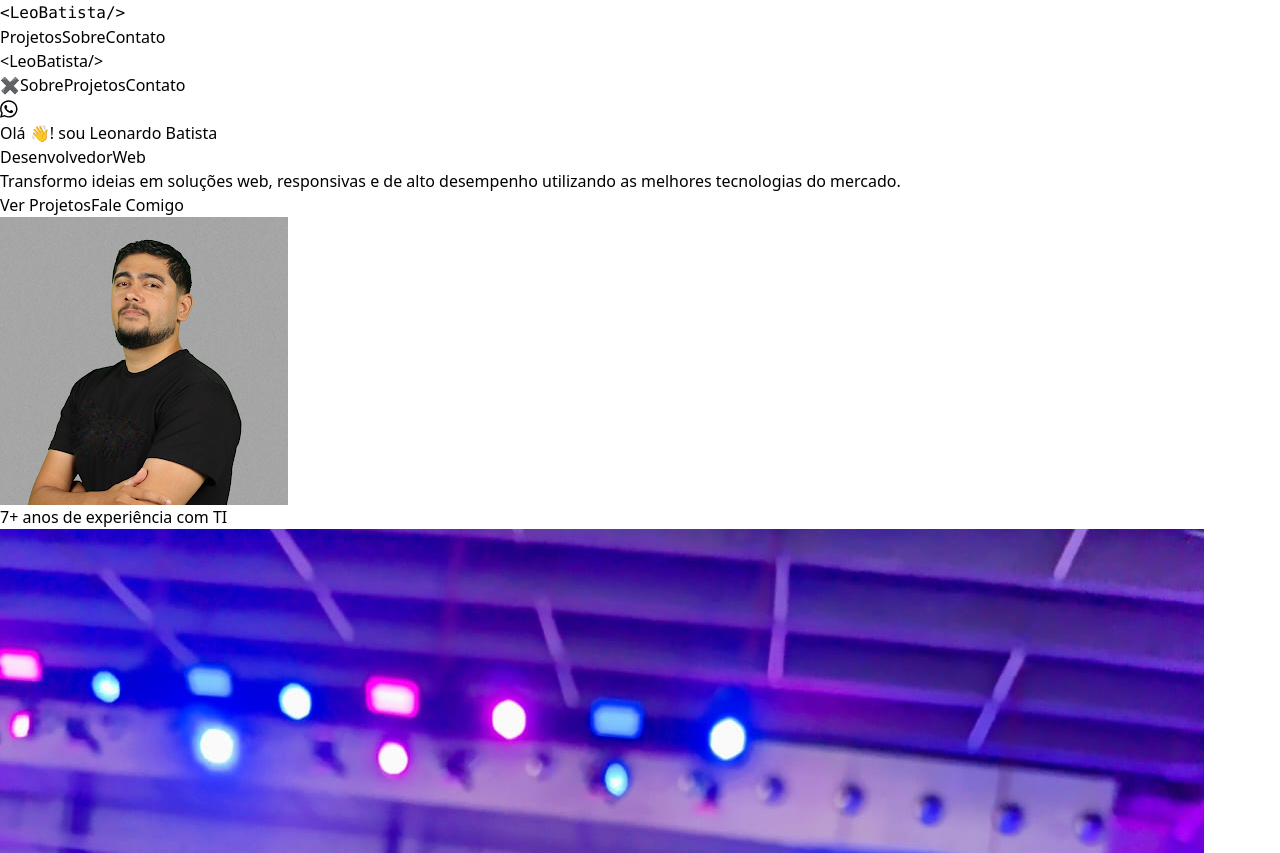
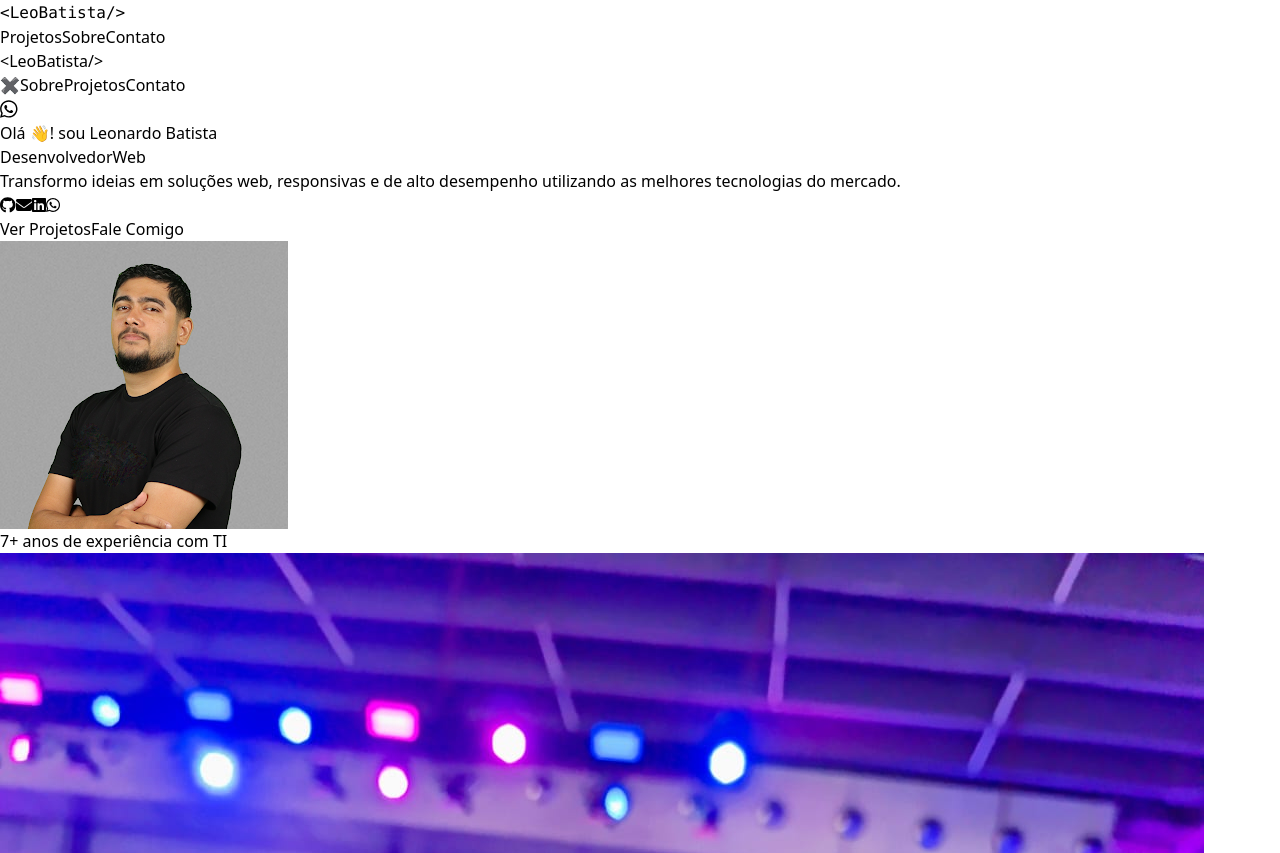
Before and after one commit to DevTec2020/portfolio, a React (Vite) app: page / in a window 1280 px wide. Shown: the top 853 px of the page. Built offline with nearby package versions, Linux system fonts and the light colour scheme.

Commit message:
feat: Adicionando redes sociais

```diff
--- a/src/sections/Capa.jsx
+++ b/src/sections/Capa.jsx
@@ -2,7 +2,8 @@ import { useState, useEffect } from "react";
 
 import profile from "../assets/EuCapa.png"
 import { FontAwesomeIcon } from '@fortawesome/react-fontawesome';
-import { faWhatsapp } from '@fortawesome/free-brands-svg-icons';
+import { faWhatsapp, faLinkedin, faGithub } from '@fortawesome/free-brands-svg-icons';
+import { faEnvelope } from '@fortawesome/free-solid-svg-icons';
 
 import gdr from "../assets/empresas/gdr.png"
 import fortes from "../assets/empresas/fortes.png"
@@ -41,7 +42,15 @@ export function Capa(){
                         <span>Desenvolvedor</span>
                         <span className="ms-4 text-orange-500">{cargoDev}</span>
                     </h2>
-                    <p className="text-xl mb-8">Transformo ideias em soluções web, responsivas e de alto desempenho utilizando as melhores tecnologias do mercado.</p>
+                    <p className="text-xl mb-2">Transformo ideias em soluções web, responsivas e de alto desempenho utilizando as melhores tecnologias do mercado.</p>
+
+                    <div className="flex space-x-4 text-2xl mb-8">
+                        <a href="https://github.com/DevTec2020" target="_blank"><FontAwesomeIcon icon={faGithub}/></a>
+                        <a href="mailto:leonardo.silva.inf@gmail.com" target="_blank"><FontAwesomeIcon icon={faEnvelope}/></a>
+                        <a href="https://www.linkedin.com/in/devtec-leobatista/" target="_blank"><FontAwesomeIcon icon={faLinkedin}/></a>
+                        <a href="https://wa.me/85985646542" target="_blank"><FontAwesomeIcon icon={faWhatsapp}/></a>
+                    </div>
+
                     <div className="flex flex-col sm:flex-row space-y-4 sm:space-y-0 sm:space-x-4">
                         <a href="#Projetos" className="px-10 py-4 text-center transition-all bg-orange-500 text-white rounded-lg font-bold border-2 border-orange-500">
                             Ver Projetos
```
